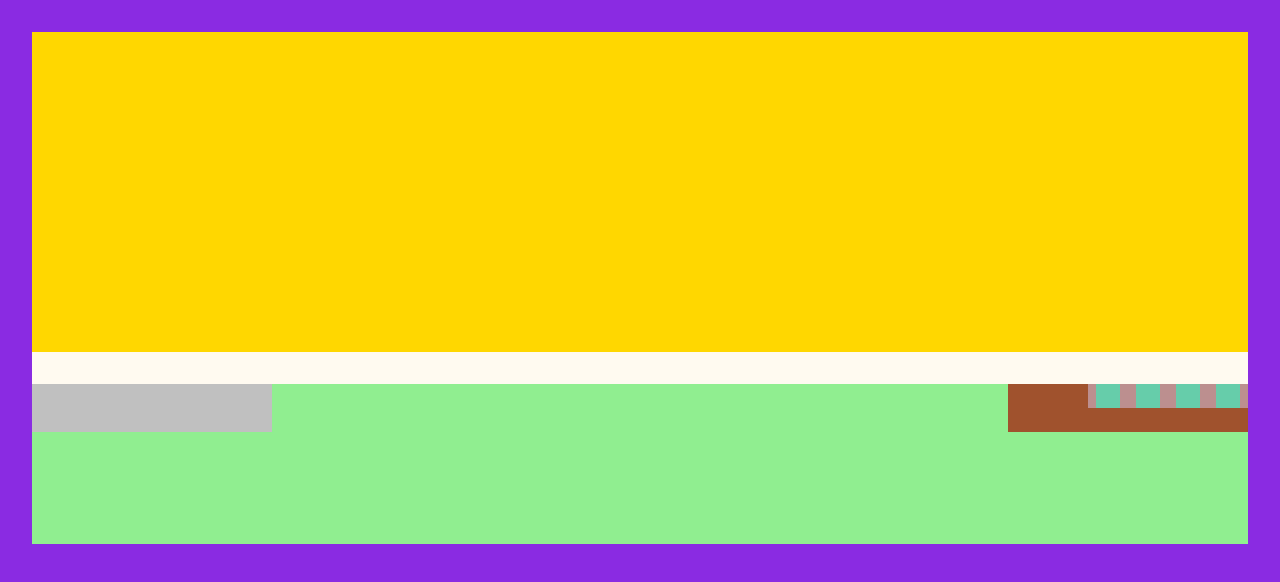
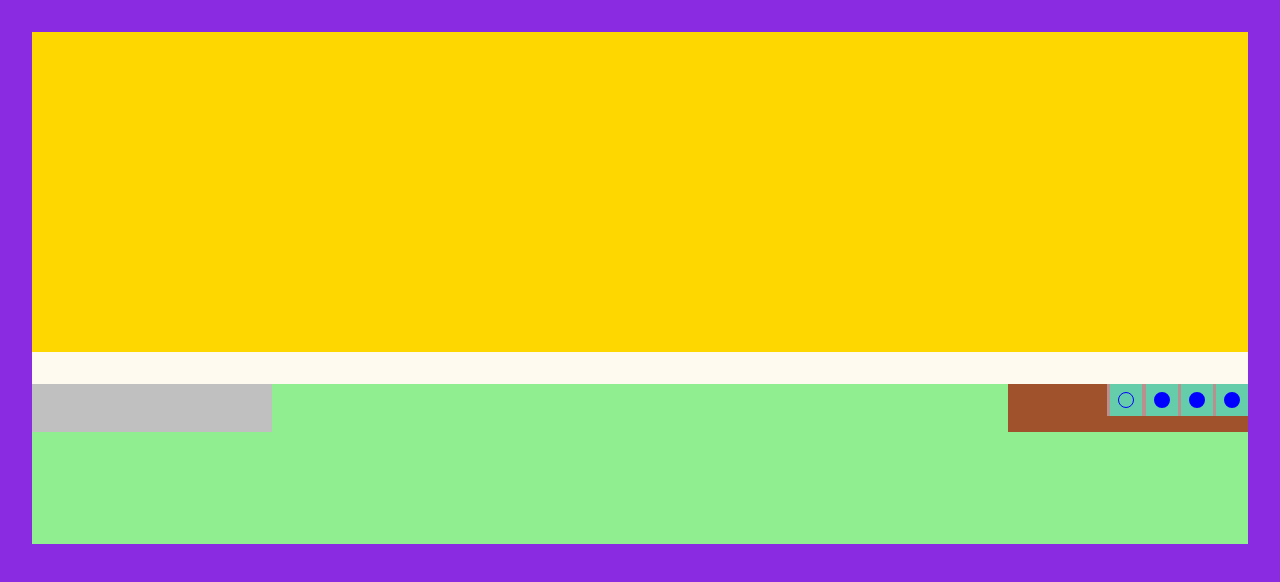
Before and after one commit to atcherdsd/cssMemSlider, a plain HTML site: page cssMemSlider/index.html in a window 1280 px wide. Drawn offline with Linux system fonts and the light colour scheme.

Commit message:
feat: add radio items and images (Wed, May 11, 2022 12:53:33 PM)

```diff
--- a/cssMemSlider/index.html
+++ b/cssMemSlider/index.html
@@ -17,10 +17,18 @@
                 <div class="capture"></div>
                 <div class="control-block">
                     <div class="control-items">
-                        <div class="control-item"></div>
-                        <div class="control-item"></div>
-                        <div class="control-item"></div>
-                        <div class="control-item"></div>
+                        <div class="control-item">
+                            <label><span><input type="radio" name="image" value="img1" checked></span></label>
+                        </div>
+                        <div class="control-item">
+                            <label><span><input type="radio" name="image" value="img1"></span></label>
+                        </div>
+                        <div class="control-item">
+                            <label><span><input type="radio" name="image" value="img1"></span></label>
+                        </div>
+                        <div class="control-item">
+                            <label><span><input type="radio" name="image" value="img1"></span></label>
+                        </div>
                     </div>
 
                 </div>
--- a/cssMemSlider/style.css
+++ b/cssMemSlider/style.css
@@ -92,13 +92,51 @@ body {
     display: flex;
     justify-content: space-around;
     align-items: center;
-    min-width: 10rem;
     min-height: 1.5rem;
     background-color: rosybrown;
 }
 
 .control-item {
-    width: 1.5rem;
-    height: 1.5rem;
+    width: 2rem;
+    height: 2rem;
     background-color: mediumaquamarine;
+    text-align: center;
+    margin-left: 0.2rem;
 }
+
+input {
+  -webkit-appearance: none;
+  -moz-appearance: none;
+  appearance: none;
+  border-radius: 50%;
+  width: 1rem;
+  height: 1rem;
+  border: 0.5rem solid blue;
+  margin: 25% 25%;
+  transition: 0.2s all linear;
+  outline: none;
+  cursor: pointer;
+}
+
+input:checked {
+  border: 0.1rem solid blue;
+}
+
+input:hover {
+  border: 0.5rem solid white;
+}
+
+input:focus {
+  border: 0.1rem solid blue;
+}
+
+input:focus:hover {
+  border: 0.1rem solid white;
+}
+
+span {
+  display: block;
+  width: 2rem;
+  height: 2rem;
+  cursor: pointer;
+}
```
Also changed, not shown: cssMemSlider/assets/img/aqua.png (added), cssMemSlider/assets/img/crocodile.png (added), cssMemSlider/assets/img/magic.png (added), cssMemSlider/assets/img/monk.png (added).
